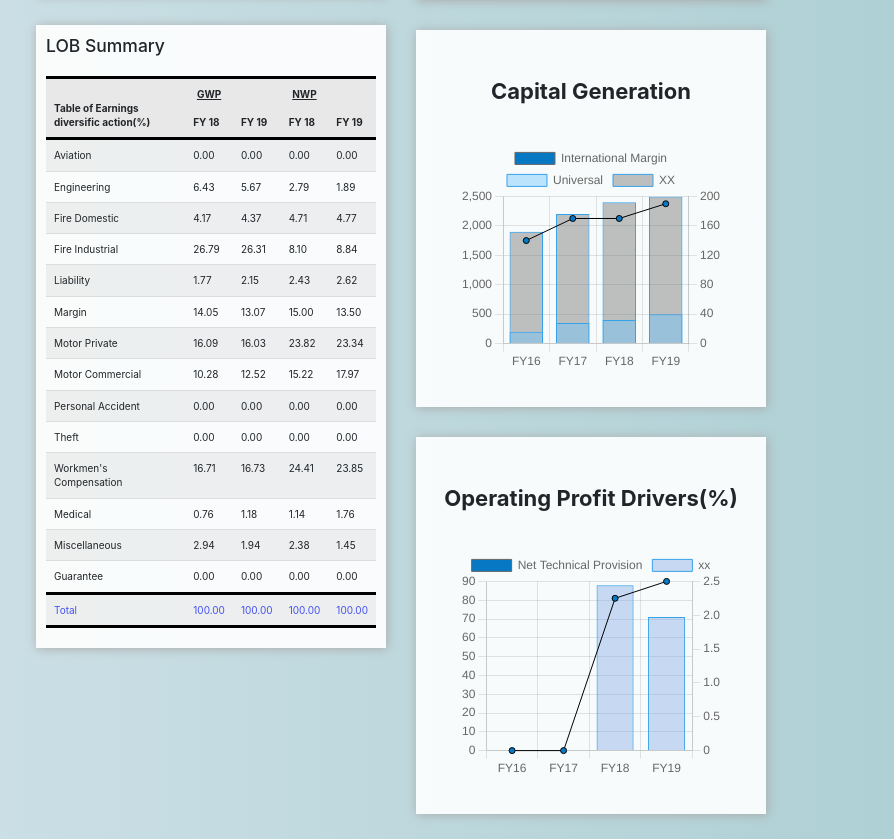
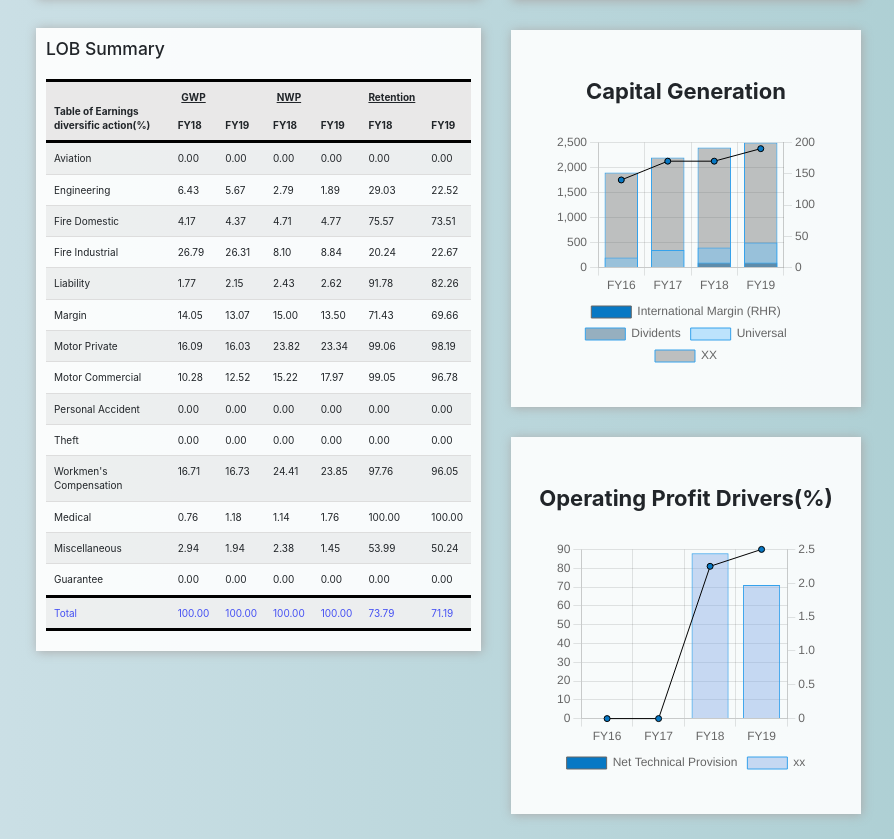
Before and after one commit to jugalsenjaliya/Chart.js, a plain HTML site: page index.html in a window 1280 px wide. Shown: the part 544-1383 px from the top of the page, without its empty margins (49-943 px from the left). Drawn offline with nearby package versions, Linux system fonts and the light colour scheme.

Commit message:
design 1.1

```diff
--- a/chart.js
+++ b/chart.js
@@ -39,15 +39,21 @@ var config = {
             data: [110000,130000,135000,138000]
         }]
     },
+
     options: {
         reponsive:true,
         stacked:false,
         plugins: {
+            legend: {
+                display:true,
+                position:'bottom',
+            },
             title: {
                 display: true,
                 // text: "GWP KES'M"
             }
         },
+
 
         scales: {
             B: {
@@ -109,6 +115,10 @@ var config2 = {
     },
     options: {
         plugins: {
+            legend: {
+                display:true,
+                position:'bottom',
+            },
             title: {
                 display: true,
                 // text: 'Underwriting Vs. Technical Margin(%)'
@@ -128,7 +138,7 @@ var config3 = {
         datasets: [
 
         {
-            label: "International Margin",
+            label: "International Margin (RHR)",
             type: "line",
             backgroundColor: "rgba(7, 120, 196)",
             borderColor: "",
@@ -137,6 +147,16 @@ var config3 = {
             // xAxisID: "axis-time",
             yAxisID: 'B',
             data: [140,170,170,190]
+        },{
+            label: "Dividents",
+            type: "bar",
+            backgroundColor: "rgba(4, 63, 102, 0.4)",
+            borderColor: "rgba(54, 162, 235, 1)",
+            borderWidth: 1,
+            fill: true,
+            yAxisID: 'A',
+            // xAxisID: "axis-bar",
+            data: [0,0,100,100]
         },{
             label: "Universal",
             type: "bar",
@@ -161,9 +181,12 @@ var config3 = {
     },
     options: {
         plugins: {
+            legend: {
+                display:true,
+                position:'bottom',
+            },
             title: {
                 display: true,
-                // text: 'Capital Generation'
             }
         },
         scales: {
@@ -228,6 +251,10 @@ var config4 = {
     },
     options: {
         plugins: {
+            legend: {
+                display:true,
+                position:'bottom',
+            },
             title: {
                 display: true,
                 // text: 'Operating Profit Drivers(%)'
--- a/index.html
+++ b/index.html
@@ -33,7 +33,7 @@
             <!-- 1 -->
 
             <!-- <div class="col-sm-4" style="box-shadow: 1px 1px 10px #aaaaaa;"> -->
-            <div class="col-sm-4">
+            <div class="col-sm-5">
                 <div class="chartbox" style="box-shadow: 0.5px 0.5px 10px #aaaaaa; padding: 10px;margin-top: 5px;margin-bottom: 30px;">
                     <b><h3>Buisness Profile</h3></b>
                     <div style="display: flex;color: white;">
@@ -67,7 +67,7 @@
                     </div>
 
                     <div style="text-align: center;font-size: 22px;margin-top: 35px;"><b>GWP KES'M</b></div>
-                    <center><div style="width: 80%;margin-top: 0px;margin-bottom: 24px;">
+                    <center><div style="width: 63%;margin-top: 0px;margin-bottom: 24px;">
                         <canvas class="chart" id="myChart" width="100" height="100"></canvas>
                     </div></center>
                   </div>
@@ -79,16 +79,20 @@
                           <tr class="trow" style="border-bottom: 3px solid black;background-color: rgb(233, 232, 232);">
                             <!-- <th scope="col">#</th> -->
                             <th scope="col">Table of Earnings<br>diversific action(%)</th>
-                            <th scope="col"><center><u>GWP</u></center><br>FY 18</th>
-                            <th scope="col">FY 19</th>
-                            <th scope="col"><center><u>NWP</u></center><br>FY 18</th>
-                            <th scope="col">FY 19</th>
+                            <th scope="col"><center><u>GWP</u></center><br>FY18</th>
+                            <th scope="col">FY19</th>
+                            <th scope="col"><center><u>NWP</u></center><br>FY18</th>
+                            <th scope="col">FY19</th>
+                            <th scope="col"><center><u>Retention</u></center><br>FY18</th>
+                            <th scope="col">FY19</th>
                           </tr>
                         </thead>
                         <tbody>
                           <tr class="trow">
                             <!-- <th scope="row">1</th> -->
                             <td>Aviation</td>
+                            <td>0.00</td>
+                            <td>0.00</td>
                             <td>0.00</td>
                             <td>0.00</td>
                             <td>0.00</td>
@@ -101,6 +105,8 @@
                             <td>5.67</td>
                             <td>2.79</td>
                             <td>1.89</td>
+                            <td>29.03</td>
+                            <td>22.52</td>
                           </tr>
                           <tr class="trow">
                             <!-- <th scope="row">3</th> -->
@@ -109,6 +115,8 @@
                             <td>4.37</td>
                             <td>4.71</td>
                             <td>4.77</td>
+                            <td>75.57</td>
+                            <td>73.51</td>
                           </tr>
                           <tr class="trow">
                             <!-- <th scope="row">4</th> -->
@@ -117,6 +125,8 @@
                             <td>26.31</td>
                             <td>8.10</td>
                             <td>8.84</td>
+                            <td>20.24</td>
+                            <td>22.67</td>
                           </tr>
                           <tr class="trow">
                             <!-- <th scope="row">5</th> -->
@@ -125,6 +135,8 @@
                             <td>2.15</td>
                             <td>2.43</td>
                             <td>2.62</td>
+                            <td>91.78</td>
+                            <td>82.26</td>
                           </tr>
                           <tr class="trow">
                             <!-- <th scope="row">6</th> -->
@@ -133,6 +145,8 @@
                             <td>13.07</td>
                             <td>15.00</td>
                             <td>13.50</td>
+                            <td>71.43</td>
+                            <td>69.66</td>
                           </tr>
                           <tr class="trow">
                             <!-- <th scope="row">7</th> -->
@@ -141,6 +155,8 @@
                             <td>16.03</td>
                             <td>23.82</td>
                             <td>23.34</td>
+                            <td>99.06</td>
+                            <td>98.19</td>
                           </tr>
                           <tr class="trow">
                             <!-- <th scope="row">8</th> -->
@@ -149,10 +165,14 @@
                             <td>12.52</td>
                             <td>15.22</td>
                             <td>17.97</td>
+                            <td>99.05</td>
+                            <td>96.78</td>
                           </tr>
                           <tr class="trow">
                             <!-- <th scope="row">9</th> -->
                             <td>Personal Accident</td>
+                            <td>0.00</td>
+                            <td>0.00</td>
                             <td>0.00</td>
                             <td>0.00</td>
                             <td>0.00</td>
@@ -165,6 +185,8 @@
                             <td>0.00</td>
                             <td>0.00</td>
                             <td>0.00</td>
+                            <td>0.00</td>
+                            <td>0.00</td>
                           </tr>
                           <tr class="trow">
                             <!-- <th scope="row">11</th> -->
@@ -173,6 +195,8 @@
                             <td>16.73</td>
                             <td>24.41</td>
                             <td>23.85</td>
+                            <td>97.76</td>
+                            <td>96.05</td>
                           </tr>
                           <tr class="trow">
                             <!-- <th scope="row">12</th> -->
@@ -181,6 +205,8 @@
                             <td>1.18</td>
                             <td>1.14</td>
                             <td>1.76</td>
+                            <td>100.00</td>
+                            <td>100.00</td>
                           </tr>
                           <tr class="trow">
                             <!-- <th scope="row">13</th> -->
@@ -189,10 +215,14 @@
                             <td>1.94</td>
                             <td>2.38</td>
                             <td>1.45</td>
+                            <td>53.99</td>
+                            <td>50.24</td>
                           </tr>
                           <tr class="trow" style="border-bottom: 3px solid black;">
                             <!-- <th scope="row">14</th> -->
                             <td>Guarantee</td>
+                            <td>0.00</td>
+                            <td>0.00</td>
                             <td>0.00</td>
                             <td>0.00</td>
                             <td>0.00</td>
@@ -205,6 +235,8 @@
                             <td>100.00</td>
                             <td>100.00</td>
                             <td>100.00</td>
+                            <td>73.79</td>
+                            <td>71.19</td>
                           </tr>
                         </tbody>
                       </table>
@@ -276,7 +308,7 @@
             <!-- 3 -->
 
 
-            <div class="col-sm-4"">
+            <div class="col-sm-3">
                 <div class="chartbox" style="box-shadow: 0.5px 0.5px 10px #aaaaaa; padding: 10px;margin-top: 5px;">
                     <b><h3>Modifiers</h3></b>
                     <table class="table table-sm" style="border: 2px solid black;">
@@ -298,7 +330,7 @@
                           <tr class="trow">
                             <!-- <th scope="row">2</th> -->
                             <td>Modifiers</td>
-                            <td>Support framework/group dynamics</td>
+                            <td>Support framework/<br>group dynamics</td>
                             <td>Neutral</td>
                           </tr>
                           <tr class="trow">
```
Also changed, not shown: 1 other file.
